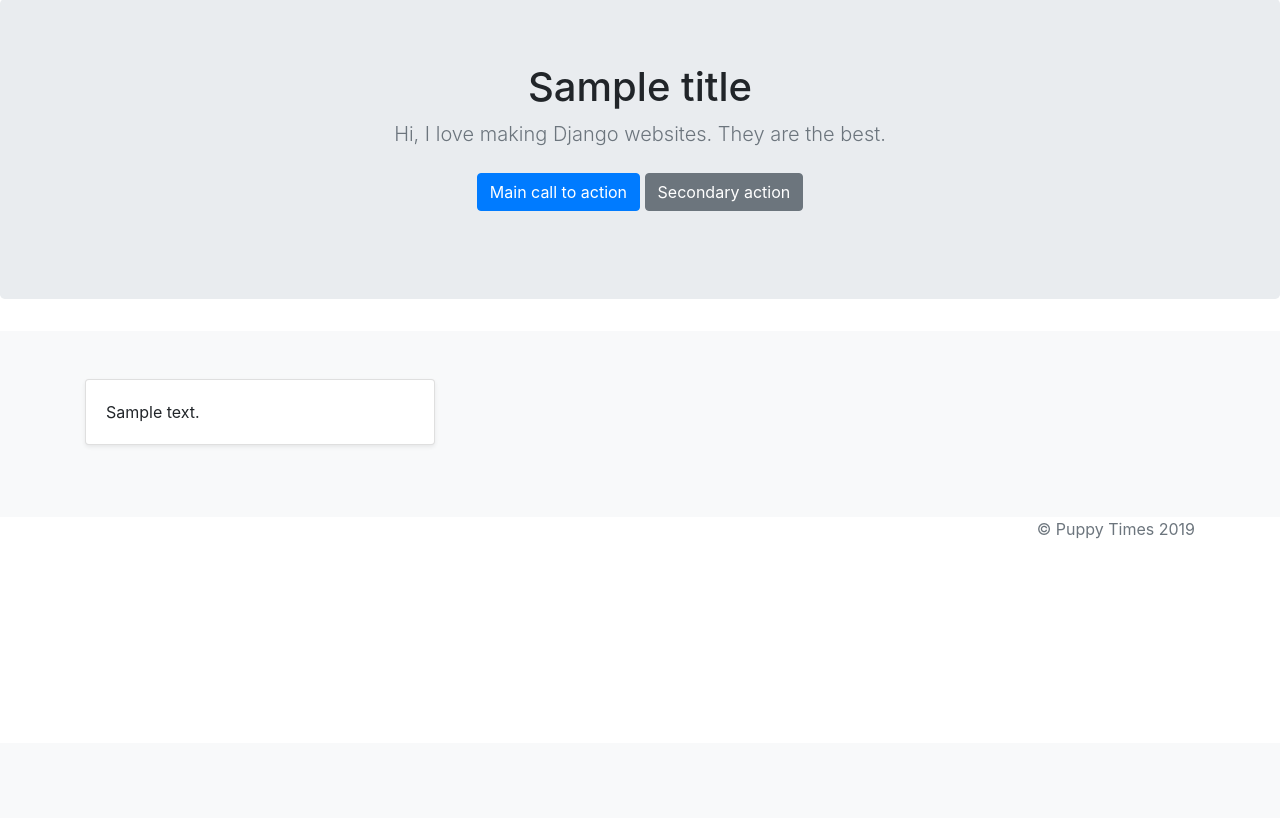
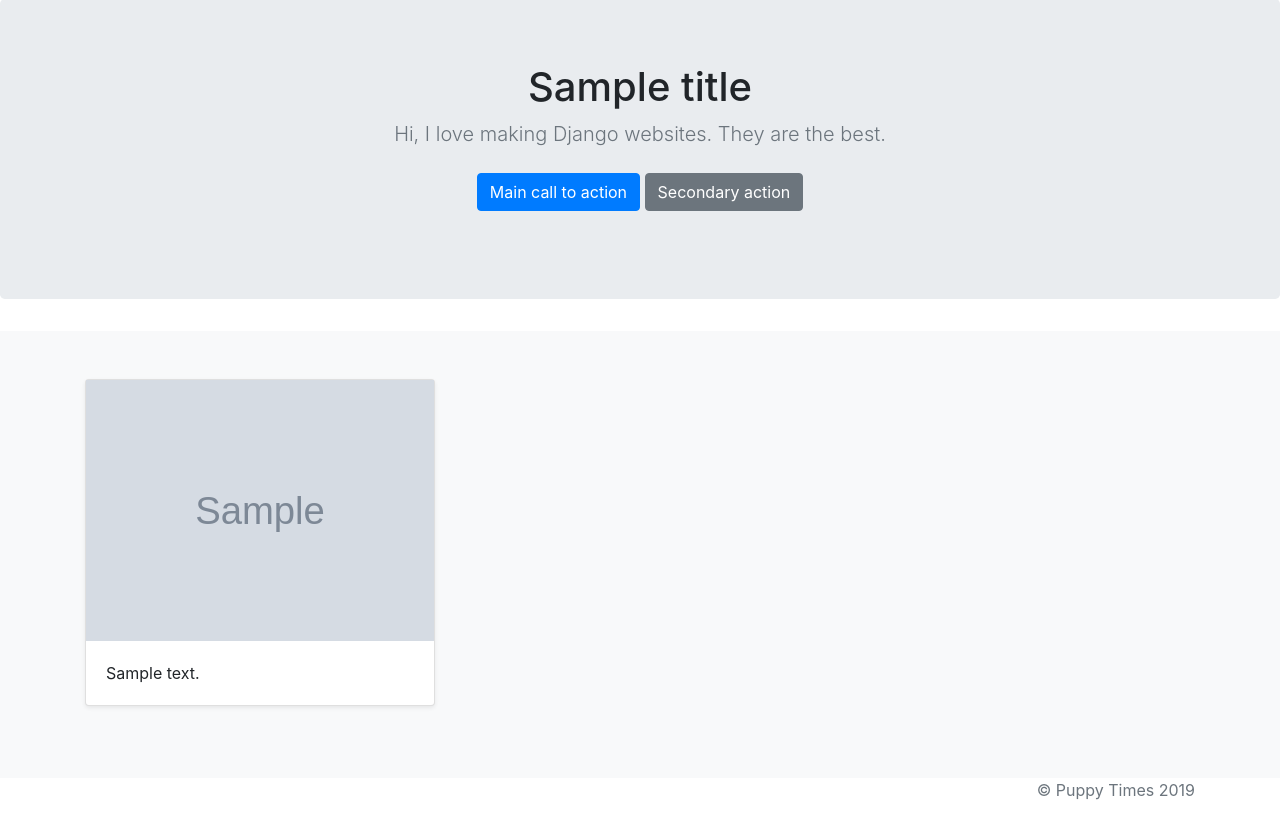
Before and after one commit to ghigbie/django-portfolio, a Django app: template jobs/templates/jobs/home.html in a window 1280 px wide. Shown: the part 57-875 px from the top of the page. Before the commit the page ends 596 px from the top, so only its background shows below. Run offline with Django 3.2, Linux system fonts and the light colour scheme; the template is opened without the code that fills it: most values are stand-ins (such as "Sample title", 1, 10 or a date in 2020); grey boxes marked "Sample" are stand-in pictures; some libraries are stand-ins or nearby versions.

Commit message:
Edit card image top

```diff
--- a/jobs/templates/jobs/home.html
+++ b/jobs/templates/jobs/home.html
@@ -69,7 +69,8 @@
         {% for job in jobs.all %}
         <div class="col-md-4">
           <div class="card mb-4 shadow-sm">
-
+            <img class="card-image-top"
+                 src="{{ job.image.url }}"/>
             <div class="card-body">
               <p class="card-text"> {{ job.summary }}</p>
             </div>
```
